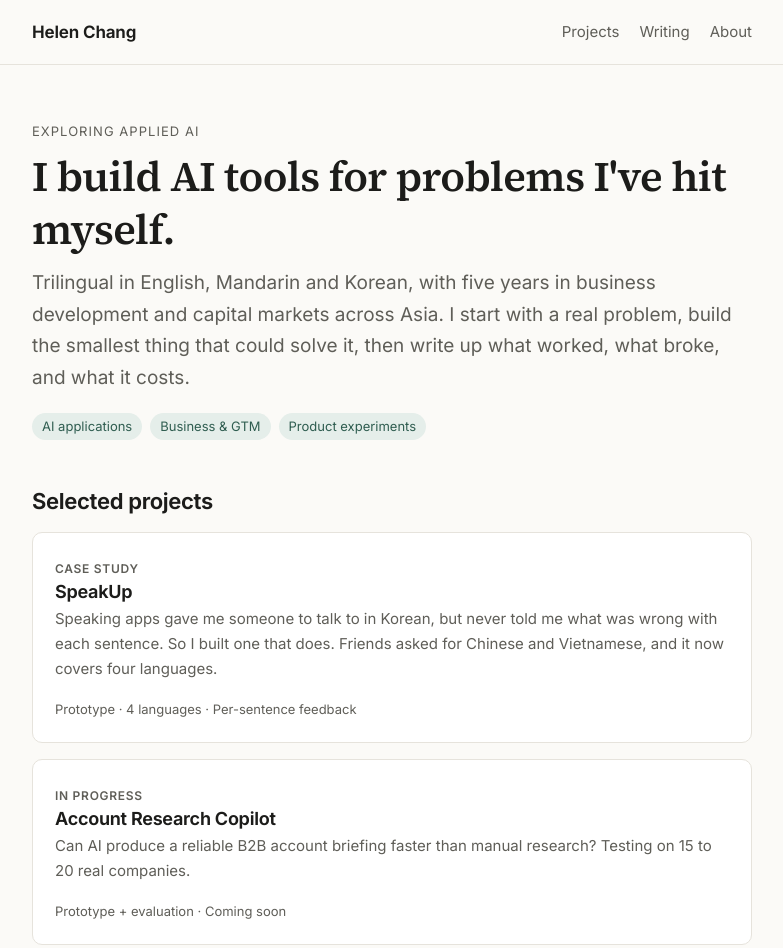
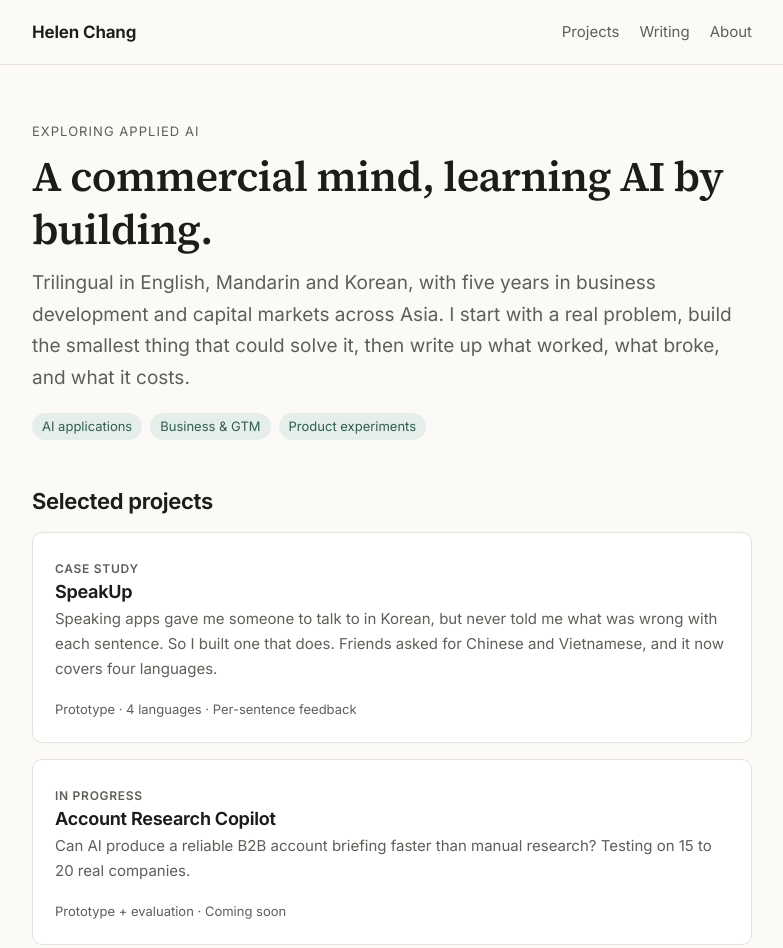
Before and after one commit to helenchang68/helenchang68.github.io, a plain HTML site: page index.html in a window 1280 px wide. Shown: the top 948 px of the page, without its empty margins (248-1031 px from the left). Drawn offline with Linux system fonts and the light colour scheme.

Commit message:
New headline

```diff
--- a/index.html
+++ b/index.html
@@ -24,7 +24,7 @@
 
   <main class="wrap">
     <p class="eyebrow">Exploring Applied AI</p>
-    <h1>I build AI tools for problems I've hit myself.</h1>
+    <h1>A commercial mind, learning AI by building.</h1>
     <p class="lede">Trilingual in English, Mandarin and Korean, with five years in business development and capital markets across Asia. I start with a real problem, build the smallest thing that could solve it, then write up what worked, what broke, and what it costs.</p>
     <ul class="tags">
       <li class="tag">AI applications</li>
```
